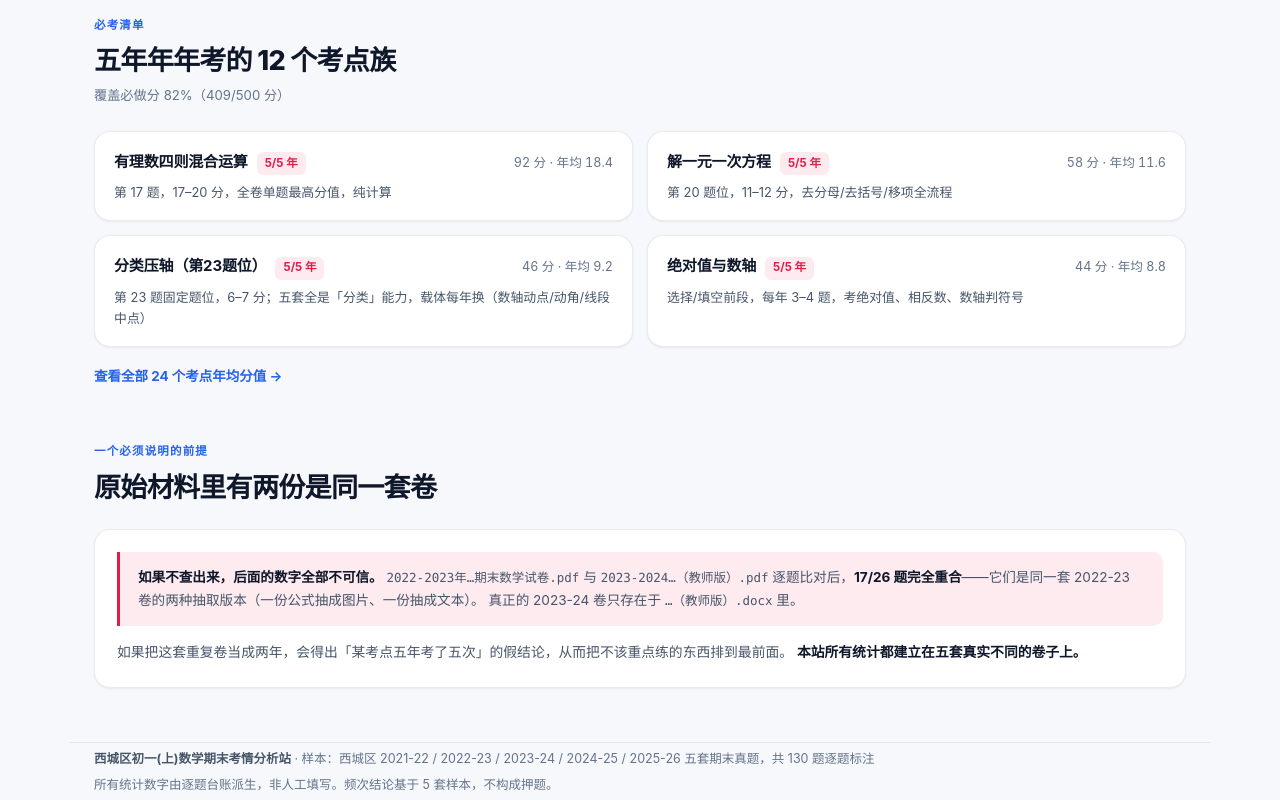
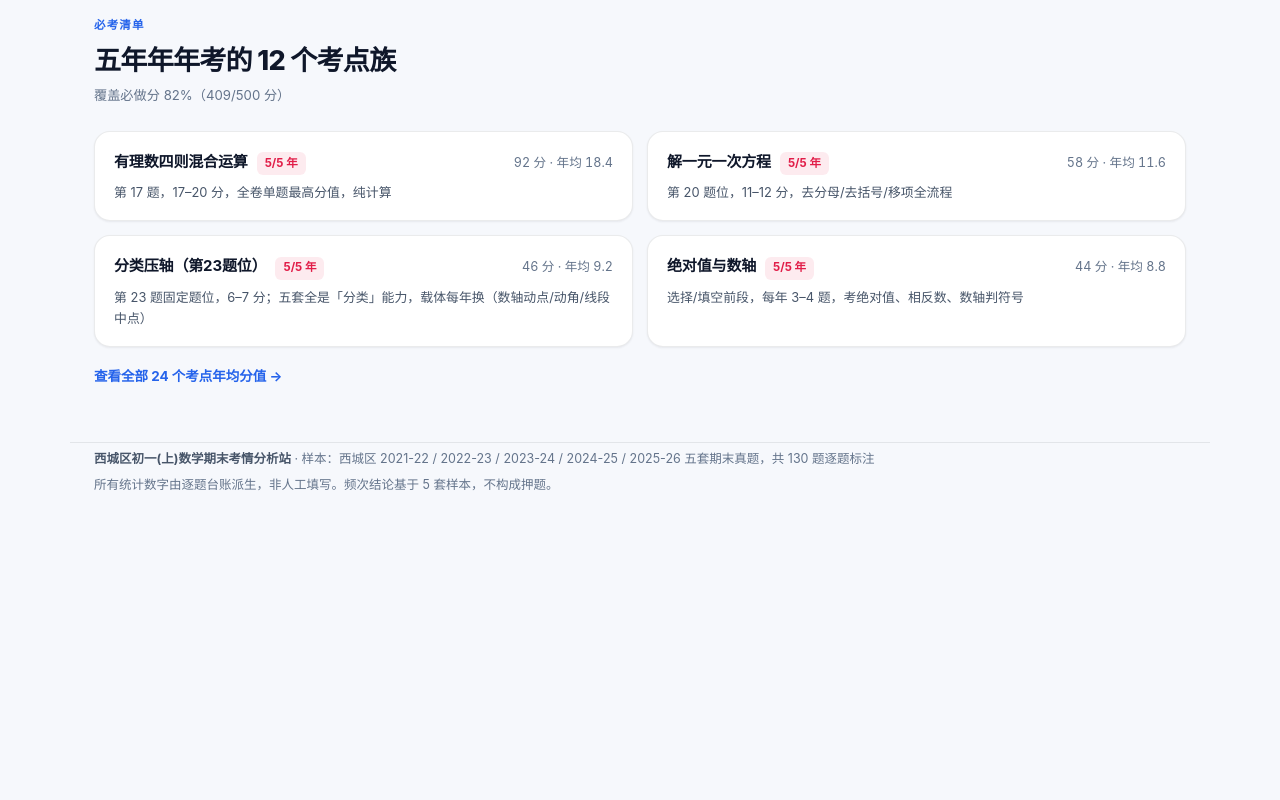
Before and after one commit to leverly/yuzi-math-prep, a plain HTML site: page index.html in a window 1280 px wide. Shown: the part 1872-2672 px from the top of the page. After the commit the page ends 2372 px from the top, so only its background shows below. Drawn offline with Linux system fonts and the light colour scheme.

Commit message:
首页删除「原始材料里有两份是同一套卷」说明节
用户要求：这部分不需要给用户看到。

删除整节（材料重复的排查说明）。该结论属内部工程记录，
不影响任何统计口径——数据层早已按五套真实卷计算，
相关事实保留在 考情分析报告.md 与 git 历史中。

首页现为三节：三个判断 / 分值分区 / 必考清单。

```diff
--- a/index.html
+++ b/index.html
@@ -545,29 +545,6 @@ footer b{color:var(--text-2)}
 <p style="margin-top:16px"><a href="trend.html#families" style="color:var(--accent);font-weight:650;text-decoration:none;font-size:13.5px">查看全部 24 个考点年均分值 →</a></p>
 </section>
 
-
-<section class="section">
-  <div class="section-head"><div class="section-head-left">
-    <span class="kicker">一个必须说明的前提</span>
-    <h2>原始材料里有两份是同一套卷</h2>
-
-  </div></div>
-
-<div class="card">
-  <div class="note risk" style="margin-bottom:14px">
-    <b>如果不查出来，后面的数字全部不可信。</b>
-    <code style="font-family:var(--mono);font-size:12.5px">2022-2023年…期末数学试卷.pdf</code> 与
-    <code style="font-family:var(--mono);font-size:12.5px">2023-2024…（教师版）.pdf</code>
-    逐题比对后，<b>17/26 题完全重合</b>——它们是同一套 2022-23 卷的两种抽取版本（一份公式抽成图片、一份抽成文本）。
-    真正的 2023-24 卷只存在于 <code style="font-family:var(--mono);font-size:12.5px">…（教师版）.docx</code> 里。
-  </div>
-  <p style="font-size:13.8px;color:var(--text-2);line-height:1.75">
-    如果把这套重复卷当成两年，会得出「某考点五年考了五次」的假结论，从而把不该重点练的东西排到最前面。
-    <b style="color:var(--text)">本站所有统计都建立在五套真实不同的卷子上。</b>
-  </p>
-</div>
-</section>
-
 </main>
 <footer class="wrap">
   <p><b>西城区初一(上)数学期末考情分析站</b> · 样本：西城区 2021-22 / 2022-23 / 2023-24 / 2024-25 / 2025-26 五套期末真题，共 130 题逐题标注</p>
```
Also changed, not shown: build.mjs (+0 -15 lines).
